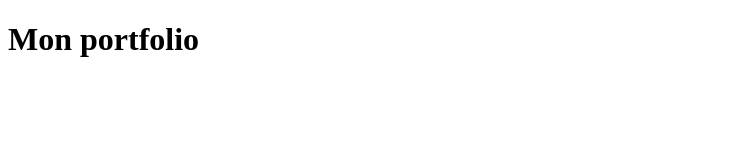
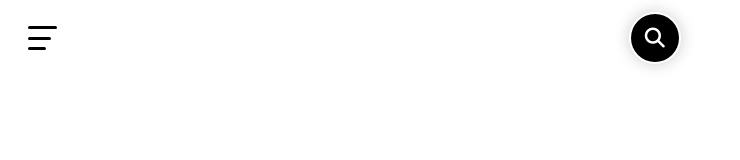
Before and after one commit to Emile-ops/portfolio, a plain HTML site: page index.html in a window 1280 px wide. Shown: the whole page, without its empty margins (0-740 px from the left). Drawn offline with Linux system fonts and the light colour scheme.

Commit message:
ajout de la barre de recherche

```diff
--- a/index.html
+++ b/index.html
@@ -6,9 +6,33 @@
     <title>Mon portfolio</title>
     <link rel="stylesheet" href="style.css"/>
     <link rel="icon" href="file:///C:/Users/emile/OneDrive/Bureau/2-%20Emile/Portfolio/Liens/stocks-icon.svg"/>
+    <link rel="stylesheet" href="https://cdnjs.cloudflare.com/ajax/libs/font-awesome/6.5.0/css/all.min.css">
+
 </head>
 <body>
-    <h1>Mon portfolio </h1>
+    <header>
+        <div class="menu-hamb">
+            <span></span>
+            <span></span>
+            <span></span>
+
+        </div>
+
+        <div class="container">
+
+            <form action="" class="search-form">
+            <input type="text" placeholder="Rechercher un produit" class="search-input">
+
+            <div class="search-button">
+                <i class="fa-solid fa-magnifying-glass search-icon"></i>
+                <i class="fa-solid fa-xmark search-close"></i>
+            </div>
+        </form>
+        </div>
+
+    </header>
+
+
 
 
 
--- a/script.js
+++ b/script.js
@@ -0,0 +1,30 @@
+// Attendre que le DOM soit chargé
+document.addEventListener("DOMContentLoaded", () => {
+  // Sélectionner tous les menus avec sous-menu
+  const dropdowns = document.querySelectorAll('.has-submenu');
+
+  dropdowns.forEach(menu => {
+    const link = menu.querySelector('a');
+
+    link.addEventListener('click', (e) => {
+      e.preventDefault(); // empêcher d'aller sur le lien "#"
+      const submenu = menu.querySelector('.submenu');
+
+      // Ferme tous les autres
+      document.querySelectorAll('.submenu').forEach(sm => {
+        if (sm !== submenu) sm.style.display = 'none';
+      });
+
+      // Toggle ouverture
+      submenu.style.display = submenu.style.display === 'block' ? 'none' : 'block';
+    });
+  });
+
+  // Fermer si on clique en dehors
+  document.addEventListener('click', (e) => {
+    const clickedInsideMenu = e.target.closest('.has-submenu');
+    if (!clickedInsideMenu) {
+      document.querySelectorAll('.submenu').forEach(sm => sm.style.display = 'none');
+    }
+  });
+});
--- a/style.css
+++ b/style.css
@@ -1,3 +1,105 @@
-h1 {
 
+header {
+  background-color: white;
+  height: 60px;
+  display: flex;
+  align-items: center;
+  padding: 0 20px;
 }
+
+
+.menu-hamb {
+  cursor: pointer;
+  display: flex;
+  flex-direction: column;
+  justify-content: space-between;
+  height: 24px;
+  width: 30px;
+}
+
+
+.menu-hamb span {
+  display: block;
+  height: 3px;
+  background-color: black;
+  border-radius: 3px;
+}
+
+.menu-hamb span:nth-child(1) {
+  width: 100%;
+}
+
+.menu-hamb span:nth-child(2) {
+  width: 80%;
+}
+
+.menu-hamb span:nth-child(3) {
+  width: 60%;
+}
+
+.container {
+  width: 100%;
+  min-height: 3rem;
+  display: flex;
+  flex-direction: column;
+  justify-content: center;
+  align-items: center;
+  background-color: #ffffff;
+}
+
+.title {
+  font-size: 2rem;
+  color: black;
+  margin-bottom: 2rem;
+}
+
+.search-form {
+  position: relative;
+  width: 1.75rem;
+  height: 1.75rem;
+  border-radius: 999px;
+  background-color: rgb(255, 255, 255);
+  box-shadow: 0 0 1rem rgba(0, 0, 0, 0.2);
+  padding: 0.75rem;
+  margin: 0 0.5rem;
+  transition: width 0.5s;
+}
+
+.search-input {
+  background-color: white;
+  border: none;
+  outline: none;
+  width: 100%;
+  height: 100%;
+  border-radius: 999px;
+  padding-left: none;
+  font-size: small;
+  pointer-events: none;
+}
+
+.search-button {
+  width: 3rem;
+  height: 3rem;
+  border-radius: 999px;
+  background-color: #000000;
+  position: absolute;
+  top: 50%;
+  left: 50%;
+  transform: translate(-50%, -50%);
+  cursor: pointer;
+  transition: all 0.5s;
+}
+
+.search-icon,
+.search-close {
+  position: absolute;
+  font-size: 1.25rem;
+  color: white;
+  top: 50%;
+  left: 50%;
+  transform: translate(-50%, -50%);
+}
+
+.search-close {
+  opacity: 0;
+}
```
